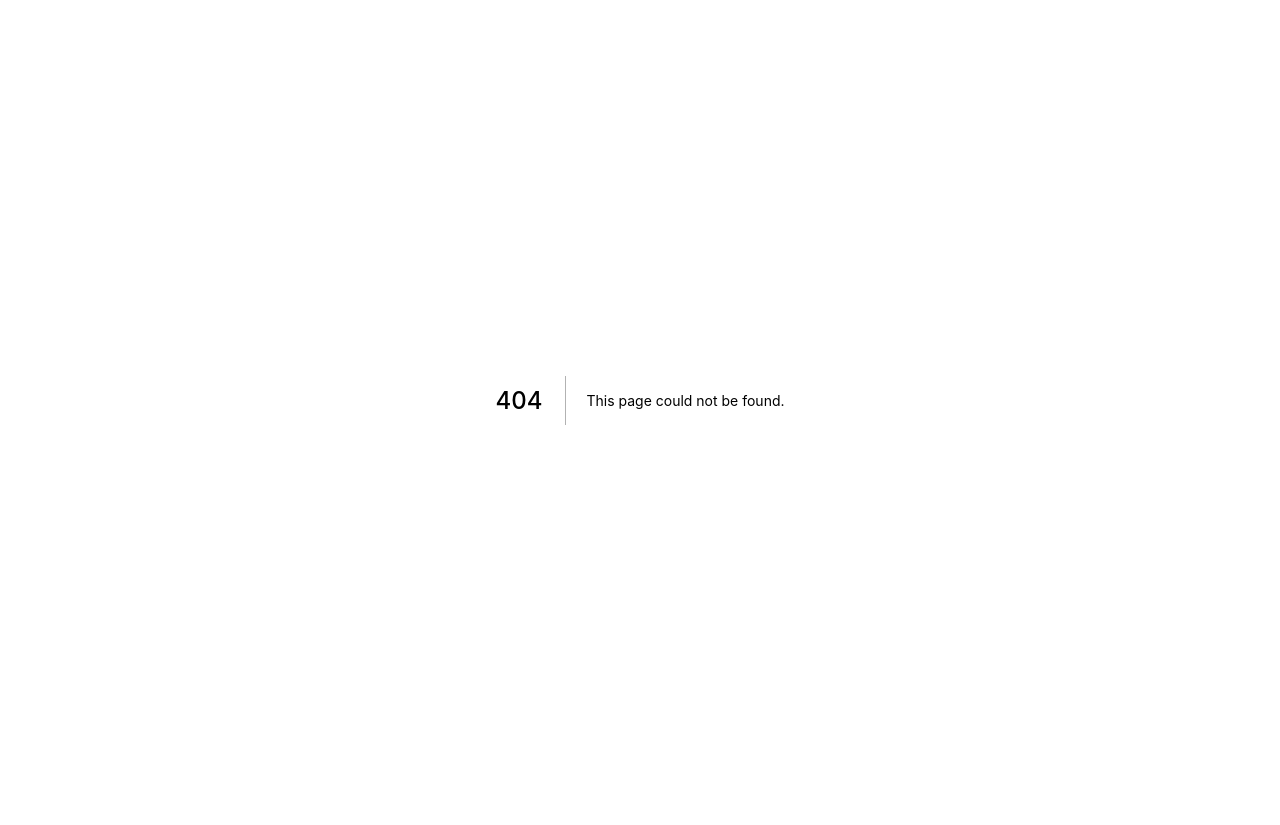
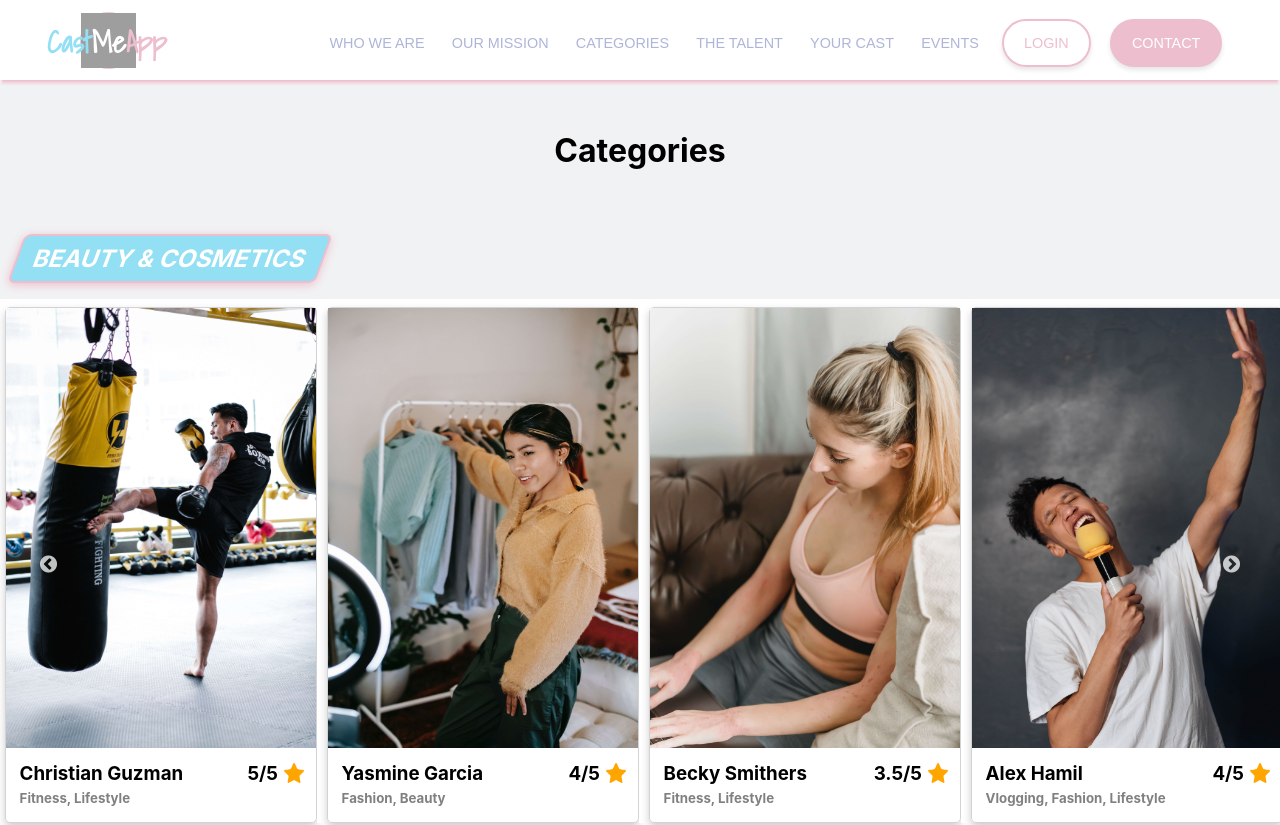
Before and after one commit to FrancisCalizo/ohio-taxidermy-supply, a Next.js app: page /categories in a window 1280 px wide. Before the commit this address had no page. Shown: the top 825 px of the page. Before the commit the page ends 800 px from the top, so only its background shows below. Built offline with nearby package versions, Linux system fonts and the light colour scheme; grey boxes are pictures that could not be loaded.

Commit message:
feat: create the categories page

```diff
--- /dev/null
+++ b/pages/categories/index.tsx
@@ -0,0 +1,37 @@
+import React from 'react';
+import styled from 'styled-components';
+
+import SiteLayout from 'components/layout/SiteLayout';
+import VerticalRows from 'components/page-index/VerticalRows';
+import HorizontalRows from 'components/page-index/HorizontalRows';
+
+import { categories } from 'data/categoryList';
+import { profilesVertical, profilesHorizontal } from 'data/profiles';
+
+export default function Categories() {
+  return (
+    <div style={{ background: '#f1f2f3' }}>
+      <Title>Categories</Title>
+
+      {categories
+        .filter((cat) => ['beautyCosmetics', 'comedy'].includes(cat.id))
+        .map((cat, key) => (
+          <VerticalRows key={key} categoryTitle={cat.title} profiles={profilesVertical} />
+        ))}
+
+      {categories
+        .filter((cat) => !['beautyCosmetics', 'comedy'].includes(cat.id))
+        .map((cat, key) => (
+          <HorizontalRows key={key} categoryTitle={cat.title} profiles={profilesHorizontal} />
+        ))}
+    </div>
+  );
+}
+
+Categories.getLayout = (page: any) => <SiteLayout>{page}</SiteLayout>;
+
+const Title = styled.h1`
+  text-align: center;
+  padding-top: 3rem;
+  margin-bottom: 3rem;
+`;
```
